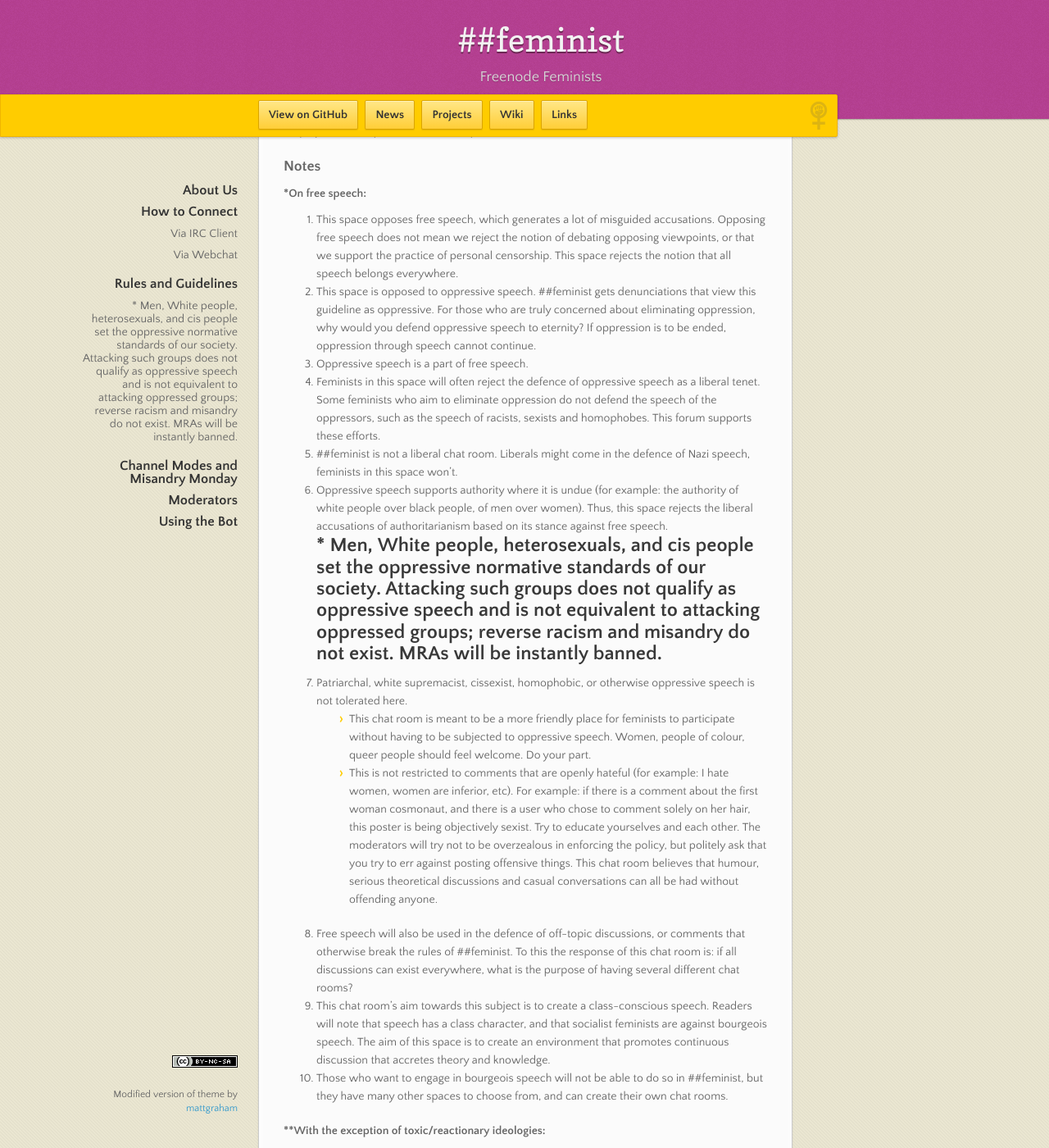
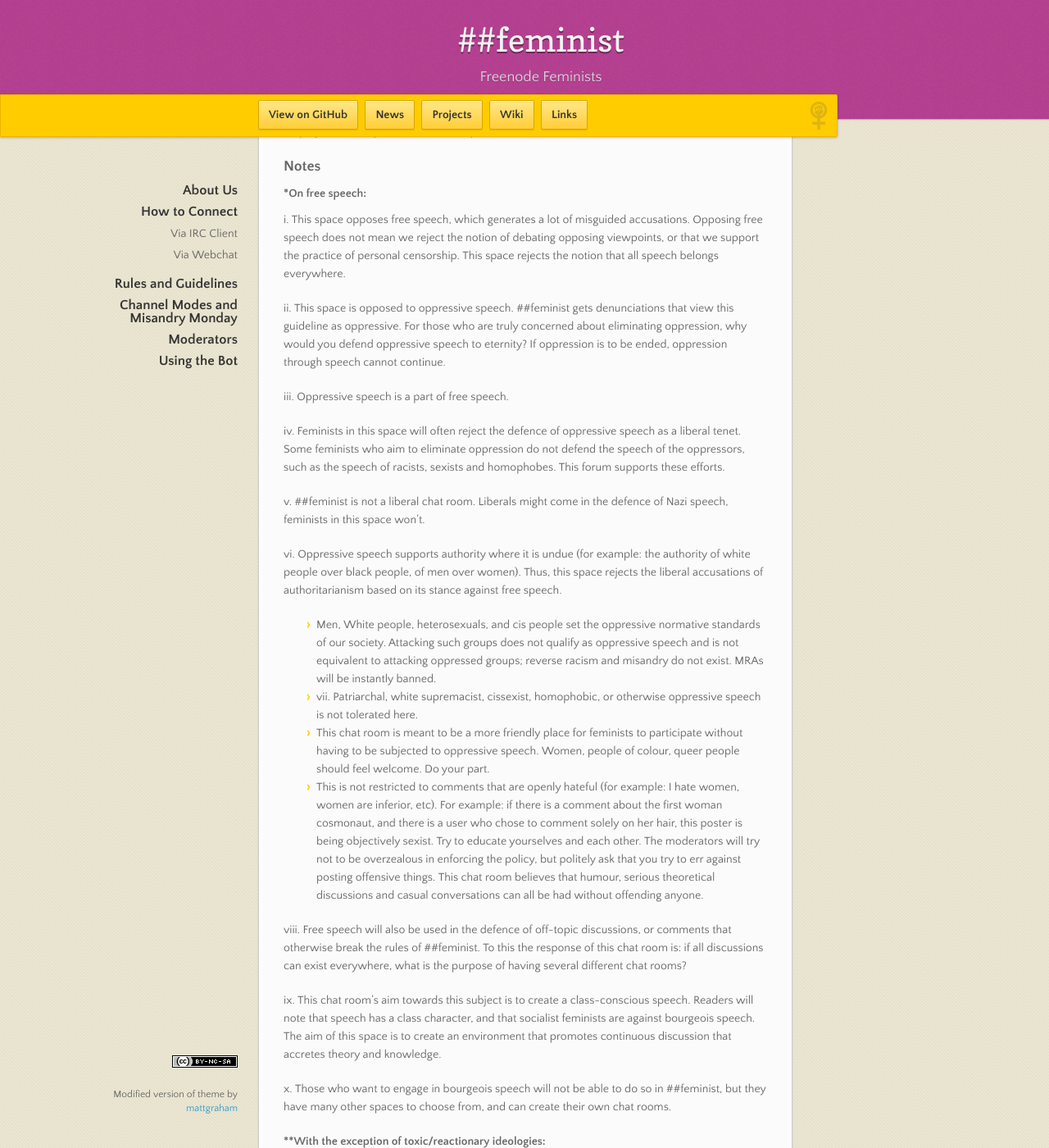
Before and after one commit to feminism-chat/feminism-chat.github.io, a Jekyll site: the page built from index.md, in a window 1280 px wide and 1400 px high, scrolled down 2094 px. Shown: the whole window at 82% size. Built offline with Jekyll 4.4.1, drawn with Linux system fonts in a browser that asks for light colours; nearby versions of some CDN libraries; some of the changed text lies outside the part shown.

Commit message:
Numbering changes

```diff
--- a/index.md
+++ b/index.md
@@ -35,42 +35,42 @@ For those with security concerns, here's a [guide](/cloak/) on concealing your I
 **This specific chat room isn't here to convert people; it is here to facilitate discussion between feminists as well as bring to the forefront the often ignored ways in which capitalism oppresses women and other groups.** There are other spaces on the internet readily available for those who are on the fence or wish to engage in debate on the necessity of the feminist movement.
 
 
-### \##feminist Stands in Opposition to Liberal Notions of "Free Speech"*.
+### 1. \##feminist Stands in Opposition to Liberal Notions of "Free Speech"*.
 
 We believe that speech, like everything else, has a class character, and that some speech can be oppressive. This is why speech that is patriarchal, racist, cissexist, homophobic, ableist, or otherwise oppressive is banned. People who use this speech will either be warned and asked to change the wording of their comments, or will be outright banned, depending on context. Users should also take care to censor their usage of slurs.
 
 
-### Do Not Attempt to Justify Your Use of Oppressive Language.
+### 2. Do Not Attempt to Justify Your Use of Oppressive Language.
 
 Doing this will almost assuredly result in a ban. Accept the criticism in a principled manner, retract or change your comment accordingly, and move on, learning from your mistake.
 
 
-### Discussions That Are Off-Topic or Otherwise Irrelevant to ##feminist Will be Redirected.
+### 3. Discussions That Are Off-Topic or Otherwise Irrelevant to ##feminist Will be Redirected.
 
 This includes discussions about illicit drug usage, public displays of affection and flirting, and sexual exploits. We also have a second chat room, [##feminist-theory](ircs://chat.freenode.net:6697/%23%23feminist-theory), for more complex discussions that may alienate or not be accessible to all users. We also ask that users remain cognizant of the fact their our chat room is international in its make-up and take effort to discuss topics outside the USA.
 
 
-### Comments Asking Entry-Level Questions Will Not Be Allowed.
+### 4. Comments Asking Entry-Level Questions Will Not Be Allowed.
 
 Questions like “What is feminism?” or “Aren't women already equal to men?” will not be tolerated as they are not the focus on this space. We ask that users educate themselves on these matters via our Educational Resources.
 
 
-### Users Complaining About “Authoritarian” Moderation Methods Will Be Banned.
+### 5. Users Complaining About “Authoritarian” Moderation Methods Will Be Banned.
 
 If you do not like the style of moderation of this chat room, you are free to leave. There are other chat rooms that are better suited to you. If you feel you have a legitimate grievance, message the moderators. Attacking moderators in the chat room will likely result in a ban.
 
 
-### Feminists of All Tendencies Are Welcome Here**.
+### 6. Feminists of All Tendencies Are Welcome Here**.
 
 We ask that sectarianism be kept to a minimum. While criticism is allowed, we do not tolerate trash-talking or petty fighting; it must come from a position of striving to improve feminism and the material conditions of women's lives. People repeatedly 'trash talking' other groups, or trolling with their criticism, can and will be muted or banned.
 
 
-### Non-Feminist Posters Are Not Welcome Here.
+### 7. Non-Feminist Posters Are Not Welcome Here.
 
 \##feminist is by and for feminists. Non-feminists are strongly encourage to not participate here. If you feel the need to ignore this warning, do not advertise your ideology; you will be banned. This rule also applies to police and military members of the armed forces of capitalist nations.
 
 
-### Unwelcome Comments on Users' Personal Choices Will Not Be Allowed.
+### 8. Unwelcome Comments on Users' Personal Choices Will Not Be Allowed.
 Although we recognize the personal is political, this is not a space to express uninvited opinions or criticize other people's personal lifestyle choices, especially as it concerns health, diet, employment, and personal relationships.
 
 
@@ -78,19 +78,28 @@ Although we recognize the personal is political, this is not a space to express
 
 #### *On free speech:
 
-1. This space opposes free speech, which generates a lot of misguided accusations. Opposing free speech does not mean we reject the notion of debating opposing viewpoints, or that we support the practice of personal censorship. This space rejects the notion that all speech belongs everywhere.
-2. This space is opposed to oppressive speech. ##feminist gets denunciations that view this guideline as oppressive. For those who are truly concerned about eliminating oppression, why would you defend oppressive speech to eternity? If oppression is to be ended, oppression through speech cannot continue.
-3. Oppressive speech is a part of free speech.
-4. Feminists in this space will often reject the defence of oppressive speech as a liberal tenet. Some feminists who aim to eliminate oppression do not defend the speech of the oppressors, such as the speech of racists, sexists and homophobes. This forum supports these efforts.
-5. \##feminist is not a liberal chat room.  Liberals might come in the defence of Nazi speech, feminists in this space won't.
-6. Oppressive speech supports authority where it is undue (for example: the authority of white people over black people, of men over women). Thus, this space rejects the liberal accusations of authoritarianism based on its stance against free speech.
-##  * Men, White people, heterosexuals, and cis people set the oppressive normative standards of our society. Attacking such groups does not qualify as oppressive speech and is not equivalent to attacking oppressed groups; reverse racism and misandry do not exist. MRAs will be instantly banned.
-7. Patriarchal, white supremacist, cissexist, homophobic, or otherwise oppressive speech is not tolerated here.
-  * This chat room is meant to be a more friendly place for feminists to participate without having to be subjected to oppressive speech. Women, people of colour, queer people should feel welcome. Do your part.
-  * This is not restricted to comments that are openly hateful (for example: I hate women, women are inferior, etc). For example: if there is a comment about the first woman cosmonaut, and there is a user who chose to comment solely on her hair, this poster is being objectively sexist. Try to educate yourselves and each other. The moderators will try not to be overzealous in enforcing the policy, but politely ask that you try to err against posting offensive things. This chat room believes that humour, serious theoretical discussions and casual conversations can all be had without offending anyone.
-8. Free speech will also be used in the defence of off-topic discussions, or comments that otherwise break the rules of ##feminist. To this the response of this chat room is: if all discussions can exist everywhere, what is the purpose of having several different chat rooms?
-9. This chat room's aim towards this subject is to create a class-conscious speech. Readers will note that speech has a class character, and that socialist feminists are against bourgeois speech. The aim of this space is to create an environment that promotes continuous discussion that accretes theory and knowledge.
-10. Those who want to engage in bourgeois speech will not be able to do so in ##feminist, but they have many other spaces to choose from, and can create their own chat rooms.
+i. This space opposes free speech, which generates a lot of misguided accusations. Opposing free speech does not mean we reject the notion of debating opposing viewpoints, or that we support the practice of personal censorship. This space rejects the notion that all speech belongs everywhere.
+
+ii. This space is opposed to oppressive speech. ##feminist gets denunciations that view this guideline as oppressive. For those who are truly concerned about eliminating oppression, why would you defend oppressive speech to eternity? If oppression is to be ended, oppression through speech cannot continue.
+
+iii. Oppressive speech is a part of free speech.
+
+iv. Feminists in this space will often reject the defence of oppressive speech as a liberal tenet. Some feminists who aim to eliminate oppression do not defend the speech of the oppressors, such as the speech of racists, sexists and homophobes. This forum supports these efforts.
+
+v. \##feminist is not a liberal chat room.  Liberals might come in the defence of Nazi speech, feminists in this space won't.
+
+vi. Oppressive speech supports authority where it is undue (for example: the authority of white people over black people, of men over women). Thus, this space rejects the liberal accusations of authoritarianism based on its stance against free speech.
+ * Men, White people, heterosexuals, and cis people set the oppressive normative standards of our society. Attacking such groups does not qualify as oppressive speech and is not equivalent to attacking oppressed groups; reverse racism and misandry do not exist. MRAs will be instantly banned.
+ *
+vii. Patriarchal, white supremacist, cissexist, homophobic, or otherwise oppressive speech is not tolerated here.
+ * This chat room is meant to be a more friendly place for feminists to participate without having to be subjected to oppressive speech. Women, people of colour, queer people should feel welcome. Do your part.
+ * This is not restricted to comments that are openly hateful (for example: I hate women, women are inferior, etc). For example: if there is a comment about the first woman cosmonaut, and there is a user who chose to comment solely on her hair, this poster is being objectively sexist. Try to educate yourselves and each other. The moderators will try not to be overzealous in enforcing the policy, but politely ask that you try to err against posting offensive things. This chat room believes that humour, serious theoretical discussions and casual conversations can all be had without offending anyone.
+
+viii. Free speech will also be used in the defence of off-topic discussions, or comments that otherwise break the rules of ##feminist. To this the response of this chat room is: if all discussions can exist everywhere, what is the purpose of having several different chat rooms?
+
+ix. This chat room's aim towards this subject is to create a class-conscious speech. Readers will note that speech has a class character, and that socialist feminists are against bourgeois speech. The aim of this space is to create an environment that promotes continuous discussion that accretes theory and knowledge.
+
+x. Those who want to engage in bourgeois speech will not be able to do so in ##feminist, but they have many other spaces to choose from, and can create their own chat rooms.
 
 #### **With the exception of toxic/reactionary ideologies:
 Sexists, transphobes, fascists, consistent apologists for imperialism, racists, homophobes, ableists, and other bigots are not welcome. They shall be banned on sight. If a banned user wishes to rejoin the space, rehabilitation may require a private or public repudiation of the toxic ideology and a private apology to those affected and/or an in-channel apology. Ops may through constructive consensus expand the ideologies regarded as toxic; the list above is not exhaustive but serves as a guide. Reactionary and conservative ideologies that wish to eliminate the gains feminists have fought for or uphold oppressions we are currently combating are all considered toxic.
```
